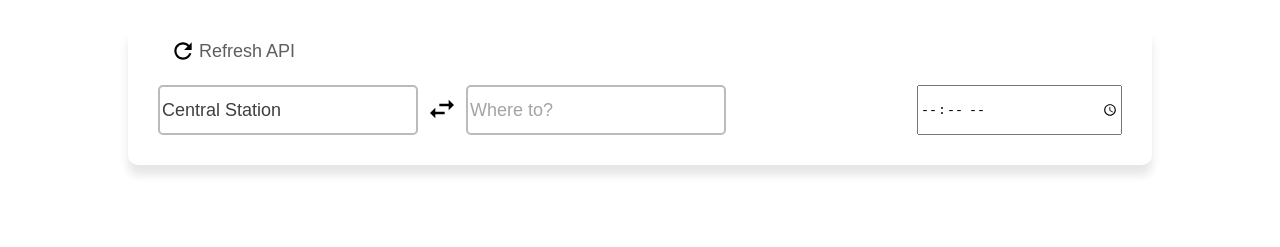
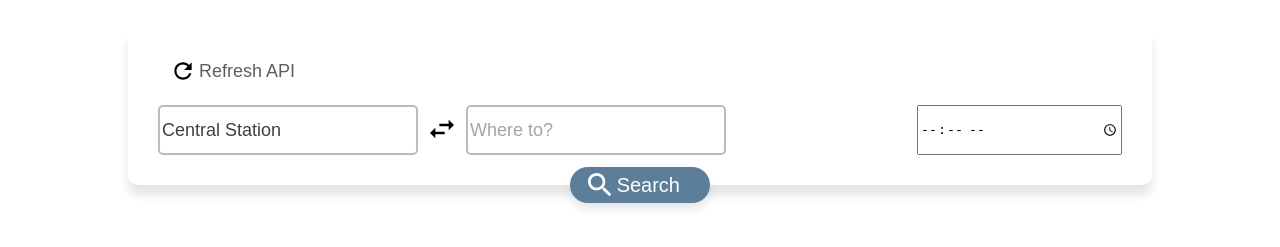
Before and after one commit to Jinkouu/NSW-Transport, a plain HTML site: page index.html in a window 1280 px wide. Shown: the part 31-278 px from the top of the page. Drawn offline with Linux system fonts and the light colour scheme; no server answers.

Commit message:
more css

```diff
--- a/index.html
+++ b/index.html
@@ -45,6 +45,14 @@
                     </div>
                 </div>
             </div>
+            <div class="search-button-container">
+                <div class="search-button-item">
+                    <button class = "search-button">
+                        <svg class="search-button-icon" viewBox="0 0 48 48" xmlns="http://www.w3.org/2000/svg"><path d="M31 28h-1.59l-.55-.55C30.82 25.18 32 22.23 32 19c0-7.18-5.82-13-13-13S6 11.82 6 19s5.82 13 13 13c3.23 0 6.18-1.18 8.45-3.13l.55.55V31l10 9.98L40.98 38 31 28zm-12 0a9 9 0 1 1 .001-18.001A9 9 0 0 1 19 28z" fill="#ffffff" class="fill-000000"></path><path d="M0 0h48v48H0z" fill="none"></path></svg>
+                        <a>Search</a>
+                    </button>
+                </div>
+            </div>
         </div>
 
         <script src = index.js></script>
--- a/styles.css
+++ b/styles.css
@@ -7,15 +7,12 @@ body {
     font-family: 'Poppins' , sans-serif;
     margin: auto;
 }
-
 div{
     display: flex;
 }
-
 .row{
     width: auto;
 }
-
 nav {
     display: flex;
     justify-content: center;
@@ -27,11 +24,9 @@ nav {
     box-shadow:lightgray 0 1px;
     color: #f0ebd8;
 }
-
 nav > .row{
     width: auto;
 }
-
 nav > .row > .logo{
     width: 100%;
     text-align: center;
@@ -46,8 +41,9 @@ nav > .row > .logo{
     display: flex;
     justify-content: center;
     align-items: center;
+    flex-direction: column;
 }
-
+/* searchcontainer */
 .search-container{
     width: 80%;
     display: flex;
@@ -56,10 +52,10 @@ nav > .row > .logo{
     flex-wrap: wrap;
     margin-top: 30px;
     border-radius: 10px;
+    padding-top: 20px;
     padding-bottom: 20px;
     box-shadow: 0 10px 10px rgba(0,0,0,.1);
 }
-
 .search-container > .row{
     width: auto;
     box-sizing: border-box;
@@ -68,14 +64,13 @@ nav > .row > .logo{
     padding-left: 30px;
     padding-right: 30px;
 }
-
+/* searchcontainer */
 /* search options container */
 .search-options {
     display: flex;
     justify-content: flex-start;
     width: 100%;
 }
-
 .search-items{
     width: auto;
     height: 100%;
@@ -85,11 +80,9 @@ nav > .row > .logo{
     padding-right: 3px;
     align-items: center;
 }
-
 .search-items:hover {
     background-color: #ebebeb;
 }
-
 .refresh-button{
     display: flex;
     align-items: center;
@@ -98,34 +91,26 @@ nav > .row > .logo{
     background: none;
     z-index: 1;
 }
-
 .refresh-button:hover {
     cursor: pointer;
 }
-
 .search-items > .refresh-button> a{
     font-size: 18px;
     color: #5e5e5e;
 }
-
 .refresh {
     height: 26px;
     width: 32px;
 }
-
 /* search options container */
-
 /* location container */
 .location-container{
     height: 50px;
     justify-content: space-between;
 }
-
 .start-search {
     width: 260px;
-
 }
-
 .search-box{
     width: 100%;
     background: #ffffff;
@@ -137,12 +122,10 @@ nav > .row > .logo{
     border-radius: 5px;
     font-size: 18px;
 }
-
 .search-box::placeholder{
     color:#a3a4a5;
     opacity: 1;
 }
-
 .search-box:focus{
     border-style: solid;
     border-color: #4e4e4e;
@@ -151,31 +134,22 @@ nav > .row > .logo{
     border-radius: 5px;
     outline: none;
 }
-
 .space{
     padding-left: 2px;
     padding-right: 2px;
     width: auto;
-
 }
-
 .swap-button {
     border: 0;
     outline: 0;
     background: #ffffff;
     width: 100%;
-
     z-index: 0;
 }
-
 .reverse {
     z-index: 1;
     width: 32px;
     height: 32px;
-}
-
-.end-search{
-    width: 220px;
 }
 /* location container */
 
@@ -188,6 +162,48 @@ nav > .row > .logo{
     width: 200px;
 }
 
+/* search button container */
+.search-button-container {
+    width:80%;
+    display: flex;
+    justify-content: center;
+    align-items: center;
+    margin-top: -18px;
+    height: auto;
+}
+.search-button-item {
+    padding-left: 3px;
+    padding-right: 3px;
+    width: 140px;
+}
+.search-button {
+    width: 100%;
+    height: 36px;
+    border-radius: 18px;
+    border: none;
+    background-color: #5d7e9b;
+    box-shadow: 0 6px 10px rgba(0,0,0,.1);
+    display: flex;
+    align-items: center;
+    justify-content: space-between;
+    border: none;
+    z-index: 1;
+    padding-left: 14px;
+    padding-right: 30px;
+}
+.search-button:hover {
+    cursor: pointer;
+    background-color: #516b81;
+}
+.search-button > a {
+    color:#ffffff;
+    font-size: 20px;
+}
+.search-button-icon {
+    height: 32px;
+}
+/* search button container */
+
 @media screen and (max-width: 600px) {
     body {
       background-color: olive;
```
